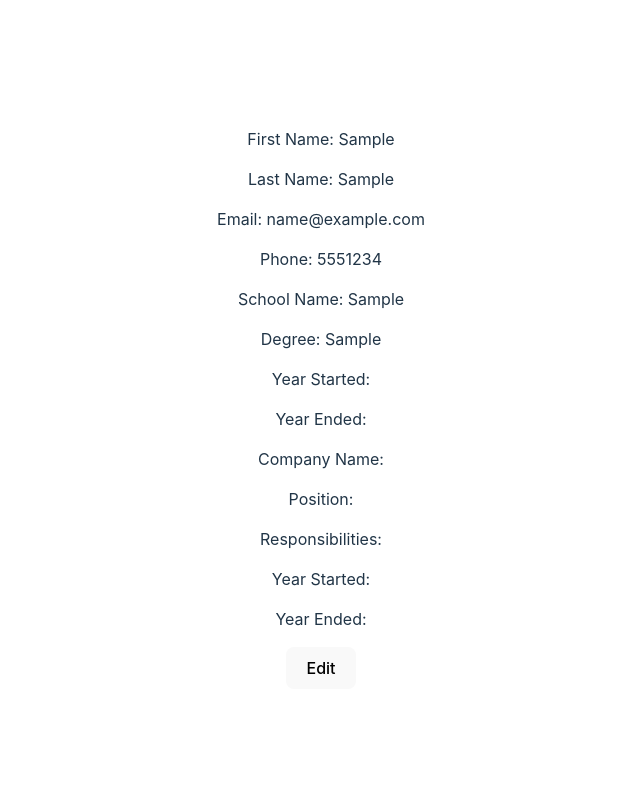
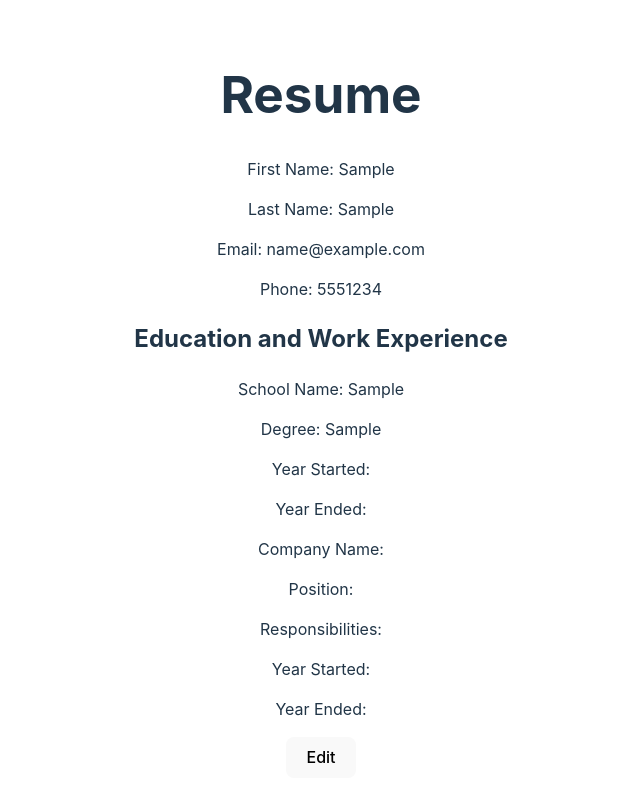
Before and after one commit to AlexVNep/cvApplication, a React (Vite) app: page / in a window 1280 px wide. Both pictures are taken after typing "Sample", "Sample", "name@example.com", "5551234", "Sample", "Sample" into the empty fields and a click on the button "Submit". Shown: the top 802 px of the page, without its empty margins (319-959 px from the left). Built offline with nearby package versions, Linux system fonts and the light colour scheme.

Commit message:
refactor: Add class names and headings to make separation more visible

```diff
--- a/src/App.jsx
+++ b/src/App.jsx
@@ -23,6 +23,9 @@ function App() {
     return (
       <>
         <div>
+          <h1 className="heading">CV Builder</h1>
+        </div>
+        <div className="form-group">
           <Form formData={displayText} onSubmit={handleFormSubmit} />
         </div>
       </>
@@ -31,11 +34,17 @@ function App() {
 
   return (
     <>
-      <div>
+      <div className="resume">
         {displayText && (
           <div>
-            <ResumeHeader displayText={displayText} />
-            <ResumeBody displayText={displayText} />
+            <div>
+              <h1 className="resume-header">Resume</h1>
+              <ResumeHeader displayText={displayText} />
+            </div>
+            <div>
+              <h2>Education and Work Experience</h2>
+              <ResumeBody displayText={displayText} />
+            </div>
             <Button onClick={handleEditClick}>Edit</Button>
           </div>
         )}
```
